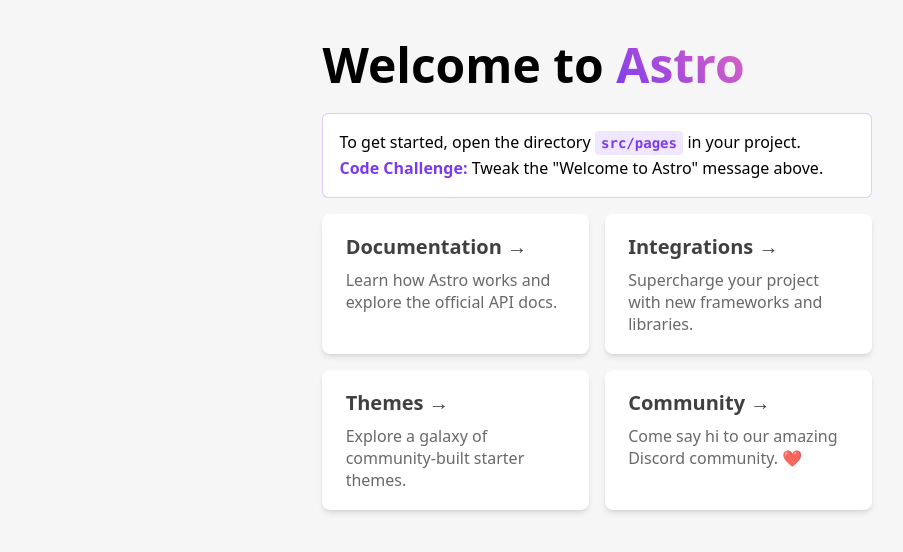
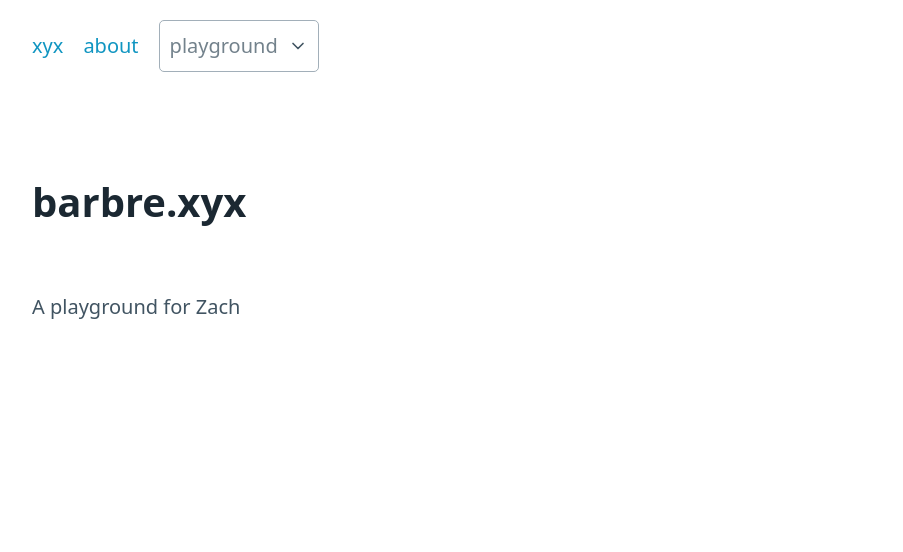
Before and after one commit to ZachBarbre/xyz, an Astro site: page / in a window 1280 px wide. Shown: the whole page, without its empty margins (43-946 px from the left). Built offline with nearby package versions, Linux system fonts and the light colour scheme; Astro itself is replaced by a stand-in of ours.

Commit message:
add basic layout

```diff
--- a/src/components/Card.astro
+++ /dev/null
@@ -1,62 +0,0 @@
----
-export interface Props {
-	title: string;
-	body: string;
-	href: string;
-}
-
-const { href, title, body } = Astro.props;
----
-
-<li class="link-card">
-	<a href={href}>
-		<h2>
-			{title}
-			<span>&rarr;</span>
-		</h2>
-		<p>
-			{body}
-		</p>
-	</a>
-</li>
-<style>
-	.link-card {
-		list-style: none;
-		display: flex;
-		padding: 0.15rem;
-		background-color: white;
-		background-image: var(--accent-gradient);
-		background-size: 400%;
-		border-radius: 0.5rem;
-		background-position: 100%;
-		transition: background-position 0.6s cubic-bezier(0.22, 1, 0.36, 1);
-		box-shadow: 0 4px 6px -1px rgba(0, 0, 0, 0.1), 0 2px 4px -2px rgba(0, 0, 0, 0.1);
-	}
-
-	.link-card > a {
-		width: 100%;
-		text-decoration: none;
-		line-height: 1.4;
-		padding: 1rem 1.3rem;
-		border-radius: 0.35rem;
-		color: #111;
-		background-color: white;
-		opacity: 0.8;
-	}
-	h2 {
-		margin: 0;
-		font-size: 1.25rem;
-		transition: color 0.6s cubic-bezier(0.22, 1, 0.36, 1);
-	}
-	p {
-		margin-top: 0.5rem;
-		margin-bottom: 0;
-		color: #444;
-	}
-	.link-card:is(:hover, :focus-within) {
-		background-position: 0;
-	}
-	.link-card:is(:hover, :focus-within) h2 {
-		color: rgb(var(--accent));
-	}
-</style>
--- a/src/layouts/Layout.astro
+++ b/src/layouts/Layout.astro
@@ -13,23 +13,38 @@
     <meta name="viewport" content="width=device-width" />
     <link rel="icon" type="image/svg+xml" href="/favicon.svg" />
     <meta name="generator" content={Astro.generator} />
+    <link
+      rel="stylesheet"
+      href="https://unpkg.com/@picocss/pico@1.*/css/pico.min.css"
+    />
     <title>{title}</title>
   </head>
   <body>
+    <nav class="container">
+      <ul>
+        <li><a href="/">xyx</a></li>
+        <li><a href="/about">about</a></li>
+        <li>
+          <details role="list">
+            <summary aria-haspopup="listbox">playground</summary>
+            <ul role="listbox">
+              <li><a href="/espn-header">ESPN Style Header</a></li>
+            </ul>
+          </details>
+        </li>
+      </ul>
+    </nav>
     <slot />
   </body>
 </html>
 <style is:global>
   :root {
-		--accent: 124, 58, 237;
-		--accent-gradient: linear-gradient(45deg, rgb(var(--accent)), #da62c4 30%, white 60%);
   }
   html {
     font-family: system-ui, sans-serif;
-		background-color: #F6F6F6;
   }
   code {
-		font-family: Menlo, Monaco, Lucida Console, Liberation Mono, DejaVu Sans Mono,
-			Bitstream Vera Sans Mono, Courier New, monospace;
+    font-family: Menlo, Monaco, Lucida Console, Liberation Mono,
+      DejaVu Sans Mono, Bitstream Vera Sans Mono, Courier New, monospace;
   }
 </style>
--- /dev/null
+++ b/src/pages/espn-header.astro
@@ -0,0 +1,39 @@
+---
+import Layout from "../layouts/Layout.astro";
+---
+
+<Layout title="espn header">
+  <main class="container">
+    <ul>
+      <li>NBA</li>
+      <li>NFL</li>
+      <li>NCAAF</li>
+      <li>MLB</li>
+      <li>NCAAM</li>
+      <li>NHL</li>
+    </ul>
+  </main>
+</Layout>
+
+<style>
+  main {
+  }
+  ul {
+    border: 1px var(--color) solid;
+    display: flex;
+    justify-content: space-around;
+    padding-bottom: 0;
+    margin-bottom: 0;
+  }
+  ul:hover li {
+    opacity: 0.5;
+  }
+  ul li {
+    list-style: none;
+    margin-bottom: 0;
+    transition: opacity 0.3s ease-in-out;
+  }
+  ul li:hover {
+    opacity: 1;
+  }
+</style>
--- a/src/pages/index.astro
+++ b/src/pages/index.astro
@@ -1,81 +1,12 @@
 ---
-import Layout from '../layouts/Layout.astro';
-import Card from '../components/Card.astro';
+import Layout from "../layouts/Layout.astro";
 ---
 
-<Layout title="Welcome to Astro.">
-	<main>
-		<h1>Welcome to <span class="text-gradient">Astro</span></h1>
-		<p class="instructions">
-			To get started, open the directory <code>src/pages</code> in your project.<br />
-			<strong>Code Challenge:</strong> Tweak the "Welcome to Astro" message above.
-		</p>
-		<ul role="list" class="link-card-grid">
-			<Card
-				href="https://docs.astro.build/"
-				title="Documentation"
-				body="Learn how Astro works and explore the official API docs."
-			/>
-			<Card
-				href="https://astro.build/integrations/"
-				title="Integrations"
-				body="Supercharge your project with new frameworks and libraries."
-			/>
-			<Card
-				href="https://astro.build/themes/"
-				title="Themes"
-				body="Explore a galaxy of community-built starter themes."
-			/>
-			<Card
-				href="https://astro.build/chat/"
-				title="Community"
-				body="Come say hi to our amazing Discord community. ❤️"
-			/>
-		</ul>
-	</main>
+<Layout title="barbre.xyx">
+  <main class="container">
+    <h1>barbre.xyx</h1>
+    <p>A playground for Zach</p>
+  </main>
 </Layout>
 
-<style>
-	main {
-		margin: auto;
-		padding: 1.5rem;
-		max-width: 60ch;
-	}
-	h1 {
-		font-size: 3rem;
-		font-weight: 800;
-		margin: 0;
-	}
-	.text-gradient {
-		background-image: var(--accent-gradient);
-		-webkit-background-clip: text;
-		-webkit-text-fill-color: transparent;
-		background-size: 400%;
-		background-position: 0%;
-	}
-	.instructions {
-		line-height: 1.6;
-		margin: 1rem 0;
-		border: 1px solid rgba(var(--accent), 25%);
-		background-color: white;
-		padding: 1rem;
-		border-radius: 0.4rem;
-	}
-	.instructions code {
-		font-size: 0.875em;
-		font-weight: bold;
-		background: rgba(var(--accent), 12%);
-		color: rgb(var(--accent));
-		border-radius: 4px;
-		padding: 0.3em 0.45em;
-	}
-	.instructions strong {
-		color: rgb(var(--accent));
-	}
-	.link-card-grid {
-		display: grid;
-		grid-template-columns: repeat(auto-fit, minmax(24ch, 1fr));
-		gap: 1rem;
-		padding: 0;
-	}
-</style>
+<style></style>
```
Also changed, not shown: src/pages/about.astro (added, +17 -0 lines), src/images/zkbarbre_by_Mike_Mignola_w_1024.png (added), src/images/zkbarbre_by_Mike_Mignola_w_340.png (added), src/images/zkbarbre_by_Mike_Mignola_w_443.png (added), src/images/zkbarbre_by_Mike_Mignola_w_529.png (added), src/images/zkbarbre_by_Mike_Mignola_w_610.png (added), src/images/zkbarbre_by_Mike_Mignola_w_681.png (added), src/images/zkbarbre_by_Mike_Mignola_wgyfbd_c_scale,w_1014.png (added), src/images/zkbarbre_by_Mike_Mignola_wgyfbd_c_scale,w_745.png (added), src/images/zkbarbre_by_Mike_Mignola_wgyfbd_c_scale,w_802.png (added), src/images/zkbarbre_by_Mike_Mignola_wgyfbd_c_scale,w_856.png (added), src/images/zkbarbre_by_Mike_Mignola_wgyfbd_c_scale,w_910.png (added), src/images/zkbarbre_by_Mike_Mignola_wgyfbd_c_scale,w_964.png (added). Lines whose indentation alone changed are shown as unchanged.
